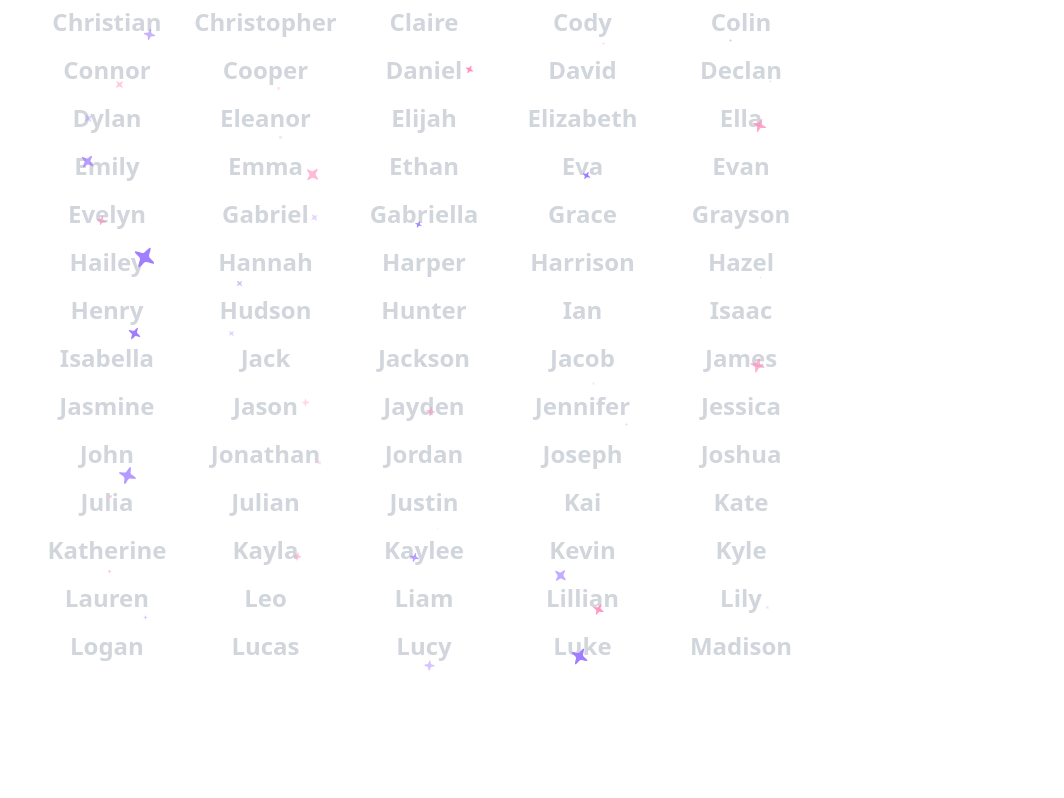
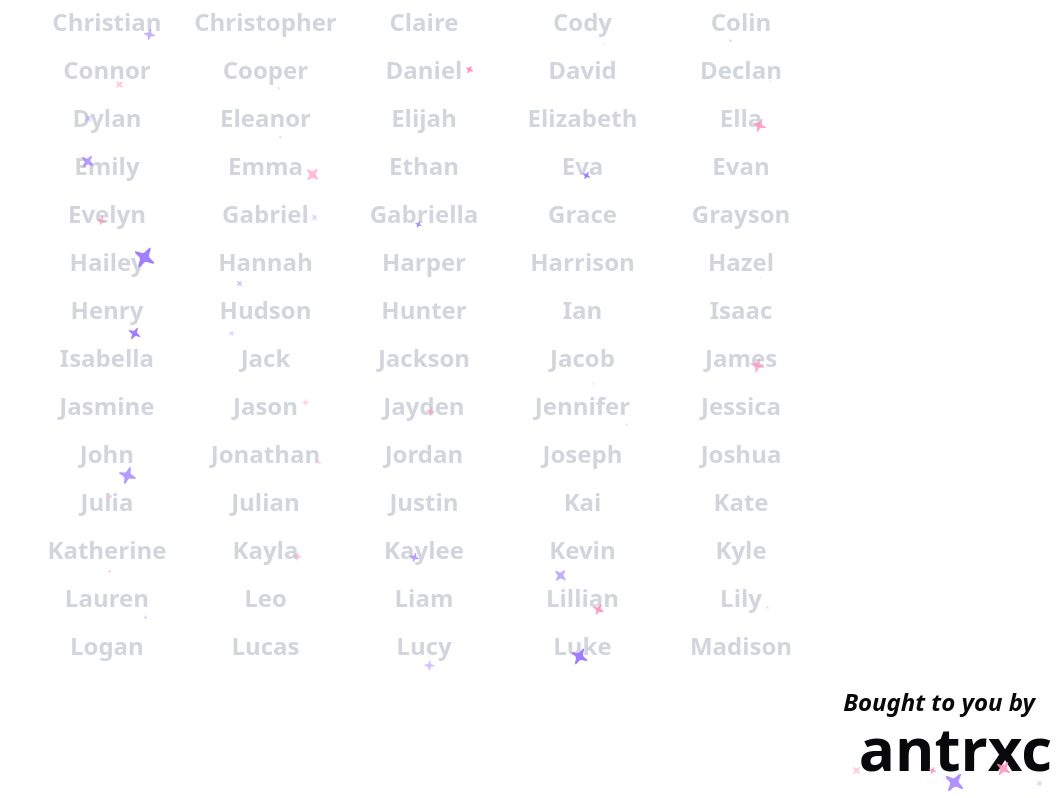
Before and after one commit to antrxc/timeCapsule, a Next.js app: page / in a window 1280 px wide. Shown: the part 884-1682 px from the top of the page, without its empty margins (216-1280 px from the left). Before the commit the page ends 1555 px from the top, so only its background shows below. Built offline with nearby package versions, Linux system fonts and the light colour scheme.

Commit message:
Added footer and made changes to files

```diff
--- a/src/app/page.tsx
+++ b/src/app/page.tsx
@@ -6,6 +6,7 @@ import { Navbar } from "./sections/Navbar";
 import { Particles } from "@/components/magicui/particles";
 import { Users } from "./sections/Users";
 import names from "@/names/names";
+import Footer from "./sections/Footer";
 
 
 
@@ -21,6 +22,7 @@ export default function Home() {
   <Navbar />
   <Hero />
   <Users />
+  <Footer/>
   <Particles
         className="absolute inset-0 z-0 border-0"
         quantity={100}
--- a/src/app/sections/Footer.tsx
+++ b/src/app/sections/Footer.tsx
@@ -0,0 +1,15 @@
+import { SparklesText } from '@/components/magicui/sparkles-text'
+import React from 'react'
+
+function Footer() {
+  return (
+    <div className="pr-1 w-screen h-fit pl-9 bg-transparent text-2xl ">
+      <div className='w-fit p-2 ml-auto '>
+        <p className='font-bold  w-fit italic md:text-l '>Bought to you by </p>
+        <SparklesText text='&nbsp;antrxc' className='w-fit '/>
+      </div>
+    </div>
+  )
+}
+
+export default Footer
--- a/src/app/sections/Users.tsx
+++ b/src/app/sections/Users.tsx
@@ -3,12 +3,8 @@ import { SparklesText } from "@/components/magicui/sparkles-text";
 import names from "@/names/names";
 
 export function Users() {
-
-
-      const firstRow = names.slice(0, names.length / 2);
-      const secondRow = names.slice(names.length / 2);
     return (
-      <div className="grid grid-cols-5 gap-4 w-fit ml-auto mr-auto">
+      <div className="grid grid-cols-5 gap-4 w-fit ml-auto mr-auto mb-4">
                         {names.map((review) => (
                           <div className="ml-auto mr-auto" key={review}>
                             <SparklesText key={review} text={review} className="text-2xl text-gray-300 w-fit hover:text-black " sparklesCount={1} />
```
